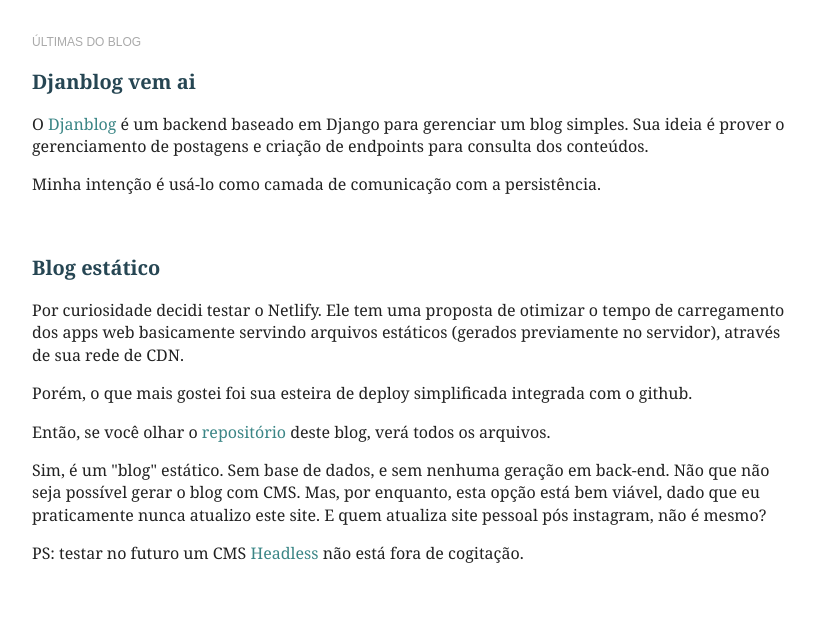
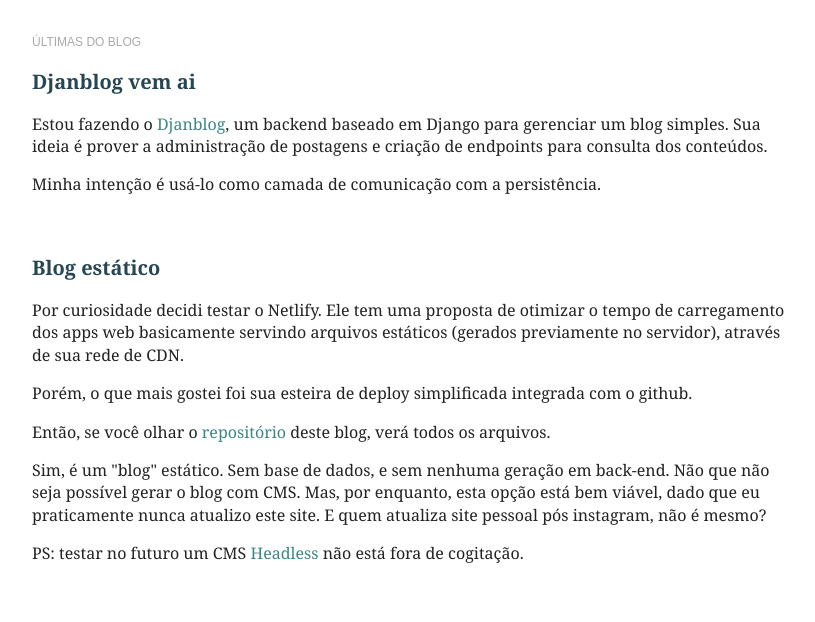
Before and after one commit to klucass/blog, a plain HTML site: page index.html in a window 1280 px wide. Shown: the part 140-762 px from the top of the page, without its empty margins (228-1043 px from the left). Drawn offline with Linux system fonts and the light colour scheme.

Commit message:
Ajuste no texto da postagem

```diff
--- a/index.html
+++ b/index.html
@@ -21,7 +21,7 @@
 
                 <div class="home-entrie" id="blog-estatico">
                     <h3 class="title">Djanblog vem ai</h3>
-                   <p>O <a href="https://github.com/klucass/djanblog">Djanblog</a> é um backend baseado em Django para gerenciar um blog simples. Sua ideia é prover o gerenciamento de postagens e criação de endpoints para consulta dos conteúdos.</p>
+                   <p>Estou fazendo o <a href="https://github.com/klucass/djanblog">Djanblog</a>, um backend baseado em Django para gerenciar um blog simples. Sua ideia é prover a administração de postagens e criação de endpoints para consulta dos conteúdos.</p>
                    <p>Minha intenção é usá-lo como camada de comunicação com a persistência.</p>
 
                 </div>
```
